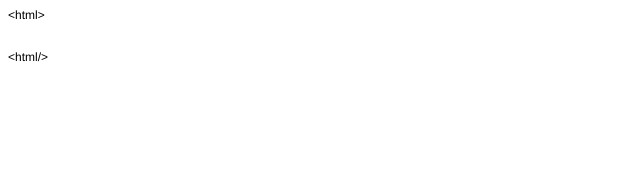
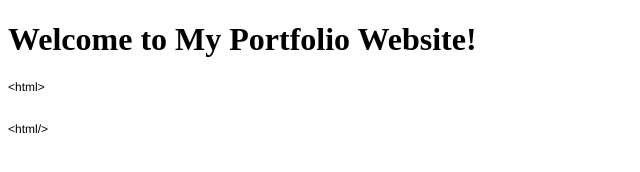
Before and after one commit to M-Shuvo/mahmudunnabi.github.io, a plain HTML site: page index.html in a window 1280 px wide. Shown: the whole page, without its empty margins (0-640 px from the left). Drawn offline with Linux system fonts and the light colour scheme.

Commit message:
Update index.html

```diff
--- a/index.html
+++ b/index.html
@@ -3,7 +3,7 @@
 <head>
   <meta http-equiv="Content-Type" content="text/html; charset=utf-8">
   <meta http-equiv="Content-Style-Type" content="text/css">
-  <title></title>
+  <title>Mahmudunnabi Shuvo</title>
   <meta name="Generator" content="Cocoa HTML Writer">
   <meta name="CocoaVersion" content="2685.1">
   <style type="text/css">
@@ -12,6 +12,7 @@
   </style>
 </head>
 <body>
+  <h1>Welcome to My Portfolio Website!</h1>
 <p class="p1">&lt;html&gt;</p>
 <p class="p2"><br></p>
 <p class="p2"><br></p>
```
